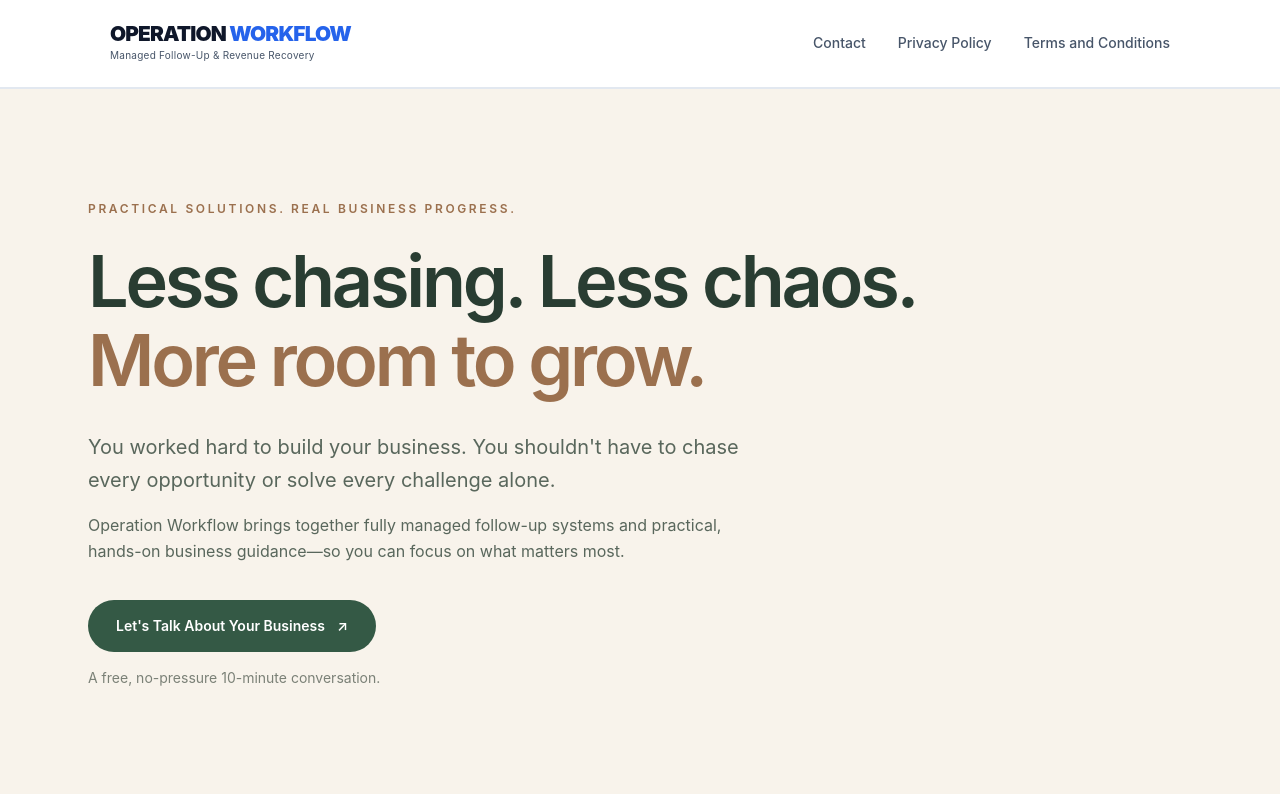
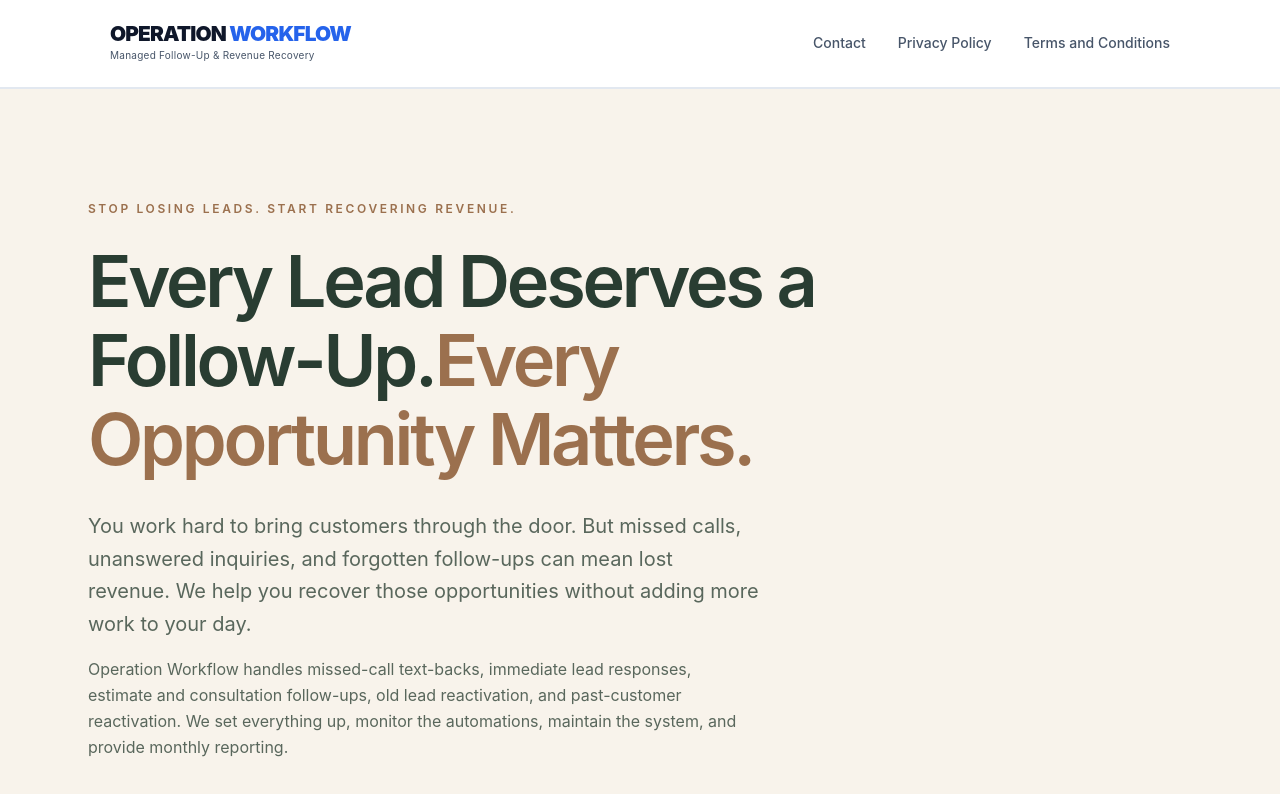
Before and after one commit to SabrinaOWF/OWF, a Next.js app: page / in a window 1280 px wide. Shown: the top 794 px of the page. Built offline with nearby package versions, Linux system fonts and the light colour scheme.

Commit message:
Update page.tsx

```diff
--- a/src/app/page.tsx
+++ b/src/app/page.tsx
@@ -16,10 +16,10 @@ export default function HomePage() {
     <main className="bg-[#F8F3EB] text-[#293D32]">
       <section className="mx-auto max-w-6xl px-6 pb-20 pt-20 md:pb-28 md:pt-28">
         <div className="max-w-4xl">
-          <p className="mb-6 text-xs font-semibold uppercase tracking-[0.22em] text-[#9B704E]">Practical solutions. Real business progress.</p>
-          <h1 className="max-w-4xl text-5xl font-semibold leading-[1.1] tracking-[-0.045em] md:text-7xl">Less chasing. Less chaos. <span className="text-[#9B704E]">More room to grow.</span></h1>
-          <p className="mt-8 max-w-2xl text-lg leading-relaxed text-[#59675C] md:text-xl">You worked hard to build your business. You shouldn't have to chase every opportunity or solve every challenge alone.</p>
-          <p className="mb-9 mt-4 max-w-2xl text-base leading-relaxed text-[#59675C]">Operation Workflow brings together fully managed follow-up systems and practical, hands-on business guidance—so you can focus on what matters most.</p>
+          <p className="mb-6 text-xs font-semibold uppercase tracking-[0.22em] text-[#9B704E]">Stop Losing Leads. Start Recovering Revenue.</p>
+          <h1 className="max-w-4xl text-5xl font-semibold leading-[1.1] tracking-[-0.045em] md:text-7xl">Every Lead Deserves a Follow-Up.<span className="text-[#9B704E]">Every Opportunity Matters.</span></h1>
+          <p className="mt-8 max-w-2xl text-lg leading-relaxed text-[#59675C] md:text-xl">You work hard to bring customers through the door. But missed calls, unanswered inquiries, and forgotten follow-ups can mean lost revenue. We help you recover those opportunities without adding more work to your day.</p>
+          <p className="mb-9 mt-4 max-w-2xl text-base leading-relaxed text-[#59675C]">Operation Workflow handles missed-call text-backs, immediate lead responses, estimate and consultation follow-ups, old lead reactivation, and past-customer reactivation. We set everything up, monitor the automations, maintain the system, and provide monthly reporting.</p>
           <BookingButton label="Let's Talk About Your Business" />
           <p className="mt-4 text-sm text-[#7B8177]">A free, no-pressure 10-minute conversation.</p>
         </div>
```
